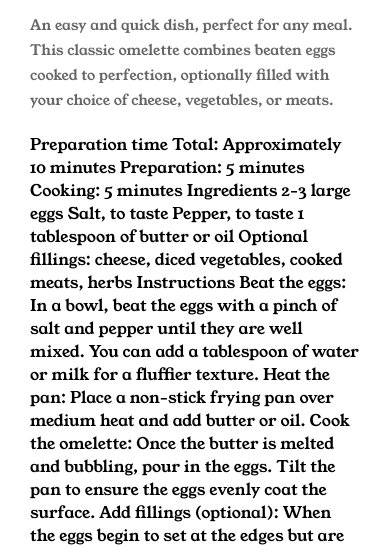
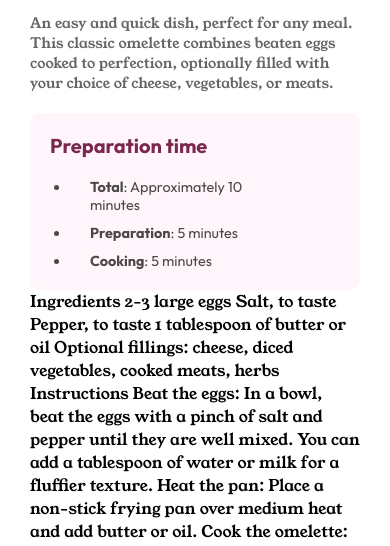
Before and after one commit to FilipSzkarlat/recipe-page, a plain HTML site: page index.html in a window 390 px wide. Shown: the part 291-837 px from the top of the page. Drawn offline with Linux system fonts and the light colour scheme.

Commit message:
icture, title, description and Preperation time section are ready in mobile view

```diff
--- a/index.html
+++ b/index.html
@@ -32,20 +32,33 @@
           combines beaten eggs cooked to perfection, optionally filled with your
           choice of cheese, vegetables, or meats.
         </p>
-        Preparation time Total: Approximately 10 minutes Preparation: 5 minutes
-        Cooking: 5 minutes Ingredients 2-3 large eggs Salt, to taste Pepper, to
-        taste 1 tablespoon of butter or oil Optional fillings: cheese, diced
-        vegetables, cooked meats, herbs Instructions Beat the eggs: In a bowl,
-        beat the eggs with a pinch of salt and pepper until they are well mixed.
-        You can add a tablespoon of water or milk for a fluffier texture. Heat
-        the pan: Place a non-stick frying pan over medium heat and add butter or
-        oil. Cook the omelette: Once the butter is melted and bubbling, pour in
-        the eggs. Tilt the pan to ensure the eggs evenly coat the surface. Add
-        fillings (optional): When the eggs begin to set at the edges but are
-        still slightly runny in the middle, sprinkle your chosen fillings over
-        one half of the omelette. Fold and serve: As the omelette continues to
-        cook, carefully lift one edge and fold it over the fillings. Let it cook
-        for another minute, then slide it onto a plate. Enjoy: Serve hot, with
+        <div class="preparation-time">
+          <h3>Preparation time</h3>
+          <ul>
+            <li>
+              <span><b>Total</b>: Approximately 10 minutes</span>
+            </li>
+            <li>
+              <span><b>Preparation</b>: 5 minutes</span>
+            </li>
+            <li>
+              <span><b>Cooking</b>: 5 minutes</span>
+            </li>
+          </ul>
+        </div>
+        Ingredients 2-3 large eggs Salt, to taste Pepper, to taste 1 tablespoon
+        of butter or oil Optional fillings: cheese, diced vegetables, cooked
+        meats, herbs Instructions Beat the eggs: In a bowl, beat the eggs with a
+        pinch of salt and pepper until they are well mixed. You can add a
+        tablespoon of water or milk for a fluffier texture. Heat the pan: Place
+        a non-stick frying pan over medium heat and add butter or oil. Cook the
+        omelette: Once the butter is melted and bubbling, pour in the eggs. Tilt
+        the pan to ensure the eggs evenly coat the surface. Add fillings
+        (optional): When the eggs begin to set at the edges but are still
+        slightly runny in the middle, sprinkle your chosen fillings over one
+        half of the omelette. Fold and serve: As the omelette continues to cook,
+        carefully lift one edge and fold it over the fillings. Let it cook for
+        another minute, then slide it onto a plate. Enjoy: Serve hot, with
         additional salt and pepper if needed. Nutrition The table below shows
         nutritional values per serving without the additional fillings. Calories
         277kcal Carbs 0g Protein 20g Fat 22g
@@ -56,7 +69,12 @@
       Challenge by
       <a href="https://www.frontendmentor.io?ref=challenge" target="_blank"
         >Frontend Mentor</a
-      >. Coded by <a href="#">Your Name Here</a>.
+      >. Coded by
+      <a
+        href="https://www.linkedin.com/in/filip-szkarłat-szczepaniak-196895223/"
+        target="_blank"
+        >Filip Szkarlat Szczepaniak</a
+      >.
     </footer>
   </body>
 </html>
--- a/style.css
+++ b/style.css
@@ -29,5 +29,42 @@ h1 {
   margin: 20px 0;
   opacity: 0.6;
   font-size: 0.9rem;
-  line-height: 25px;
+  line-height: 20px;
 }
+
+/* PREPARATION TIME */
+.preparation-time {
+  background-color: hsl(330, 100%, 98%);
+  padding: 20px;
+  border-radius: 10px;
+  font-size: 0.9rem;
+  font-family: "Outfit", sans-serif;
+}
+
+.preparation-time h3 {
+  color: hsl(332, 51%, 32%);
+  font-size: 20px;
+}
+
+.preparation-time ul {
+  opacity: 0.7;
+  margin: 20px;
+  margin-bottom: 0;
+  width: 70%;
+}
+
+.preparation-time li {
+  margin-top: 10px;
+}
+
+.preparation-time span {
+  position: relative;
+  left: 20px;
+}
+
+/* FOOTER */
+footer {
+  width: 80%;
+  margin: 20px auto;
+  text-align: center;
+}
```
